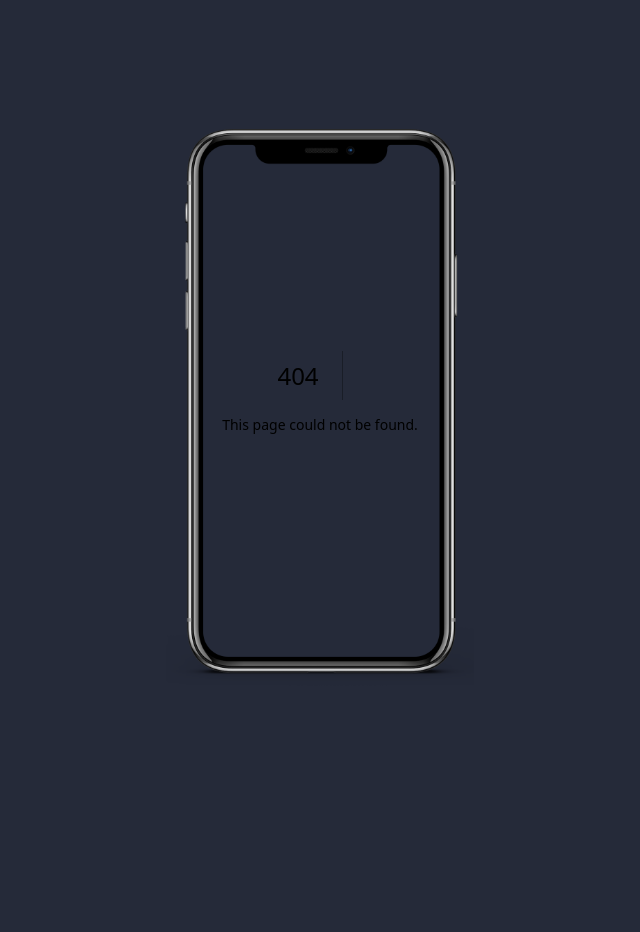
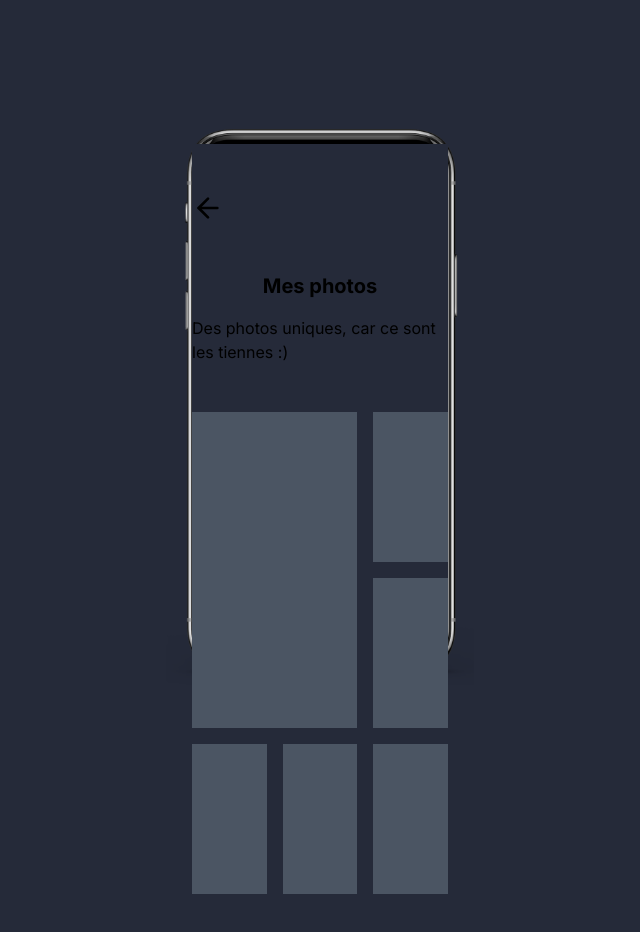
Before and after one commit to lgatibel/valse-poc, a Next.js app: page /my-profil/photos in a window 1280 px wide. Before the commit this address had no page. Shown: the top 932 px of the page, without its empty margins (320-960 px from the left). Before the commit the page ends 800 px from the top, so only its background shows below. Built offline with nearby package versions, Linux system fonts and the light colour scheme.

Commit message:
add galery view

```diff
--- a/app/components/Menus/Menu.tsx
+++ b/app/components/Menus/Menu.tsx
@@ -12,7 +12,7 @@ export default function Menu({ showMenu = false, toggleMenu }: IProps) {
     const menuItems = [
         {
             label: "Mon Profil",
-            href: "/home"
+            href: "/my-profil"
         },
         {
             label: "Mes préférences",
--- /dev/null
+++ b/app/components/PhotosGallery.tsx
@@ -0,0 +1,15 @@
+import React from 'react'
+
+export default function PhotoGallery() {
+    return (
+
+        <div className="grid grid-cols-3 grid-flow-row gap-4">
+            <div className="w-full h-[316px] bg-gray-600 col-span-2 row-span-2"></div>
+            <div className="w-full bg-gray-600"></div>
+            <div className="w-full bg-gray-600"></div>
+            <div className="w-full h-[150px] bg-gray-600"></div>
+            <div className="w-full h-[150px] bg-gray-600"></div>
+            <div className="w-full h-[150px] bg-gray-600"></div>
+        </div>
+    )
+}
--- a/app/globals.css
+++ b/app/globals.css
@@ -18,6 +18,7 @@
 }
 
 body {
+  height: 100%;
   color: rgb(var(--foreground-rgb));
   /* background: linear-gradient(
       to bottom,
--- a/app/home/my-profile/page.tsx
+++ /dev/null
@@ -1,7 +0,0 @@
-export default function MyProfile() {
-  return (
-    <main className="flex min-h-screen flex-col items-center justify-between p-24">
-      profile page
-    </main>
-  )
-}
--- /dev/null
+++ b/app/my-profil/page.tsx
@@ -0,0 +1,22 @@
+import Navigation from "@/app/components/Navigation/Navigation";
+import Link from "next/link";
+
+export default function MyProfil() {
+  return (
+    <div className="flex flex-col bg-primary">
+      <Navigation />
+      <div className="flex flex-col gap-16">
+        <h1>Mon profil</h1>
+        <div className="flex flex-col">
+          <div className="rounded-full w-64 h-64"></div>
+          <Link href="/my-profil/photos" className="text-red-400">
+            Modifier mes photos
+          </Link>
+        </div>
+        <div>Ma bio musicale</div>
+        <div>Ma description</div>
+        <div>J'écoute ma musique sur </div>
+      </div>
+    </div>
+  )
+}
--- /dev/null
+++ b/app/my-profil/photos/page.tsx
@@ -0,0 +1,16 @@
+import HeroTitle from "@/app/components/HeroTitle";
+import Navigation from "@/app/components/Navigation/Navigation";
+import PhotoGallery from "@/app/components/PhotosGallery";
+
+export default function Photos() {
+    return (
+        <div className="flex flex-col bg-primary py-12 gap-12 h-12/12">
+            <Navigation />
+            <div className="flex flex-col gap-4">
+                <HeroTitle title="Mes photos"/>
+                <p>Des photos uniques, car ce sont les tiennes :)</p>
+            </div>
+            <PhotoGallery />
+        </div>
+    )
+}
```
